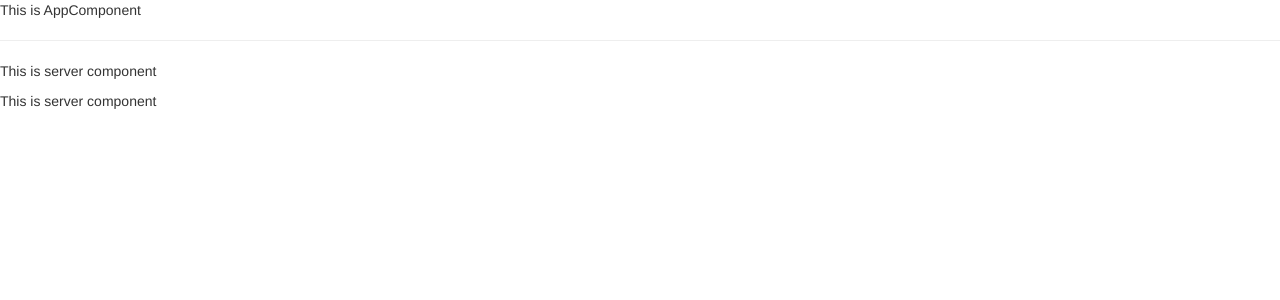
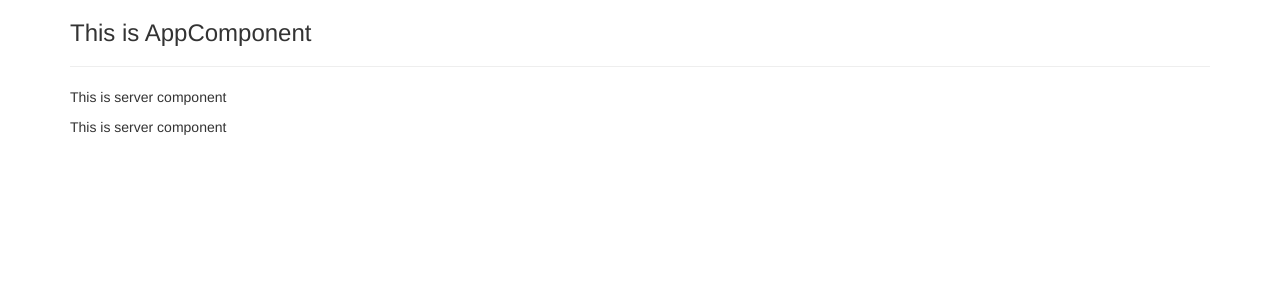
Before and after one commit to GabrielMartinsCarossi/Prj_Angular, an Angular app: page / in a window 1280 px wide. Shown: the top 300 px of the page. Built offline with nearby package versions, Linux system fonts and the light colour scheme.

Commit message:
Component Styles

```diff
--- a/src/app/app.component.css
+++ b/src/app/app.component.css
@@ -0,0 +1,3 @@
+.h3 {
+    color: rgb(70, 70, 115);
+}
--- a/src/app/app.component.html
+++ b/src/app/app.component.html
@@ -1,3 +1,9 @@
-  <p>This is AppComponent</p>
-  <hr>
-  <app-servers></app-servers>
+<div class="container">
+    <div class="row">
+        <div class="col-xs-12">
+            <h3>This is AppComponent</h3>
+            <hr>
+            <app-servers></app-servers>
+        </div>
+    </div>
+</div>
```
